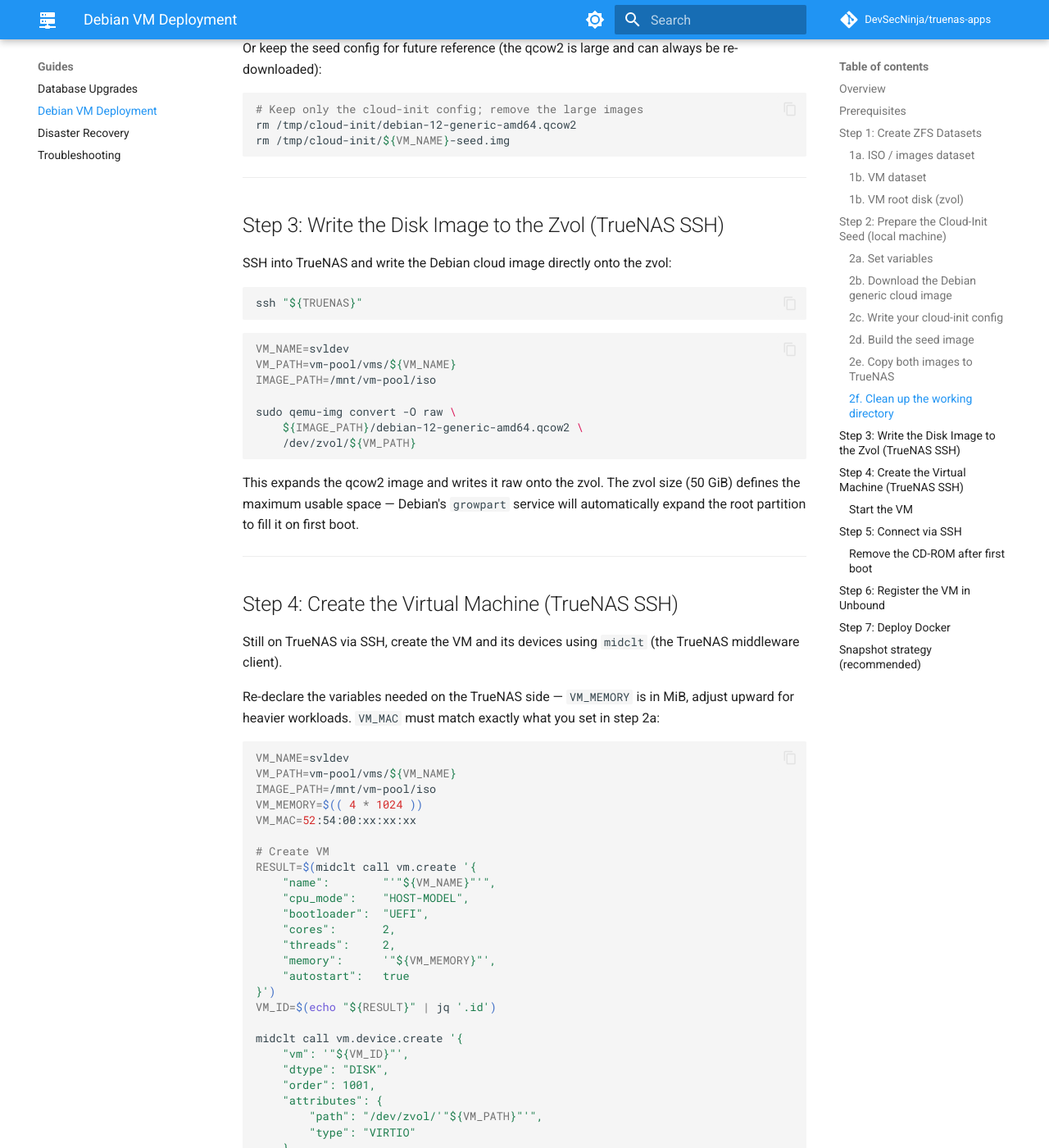
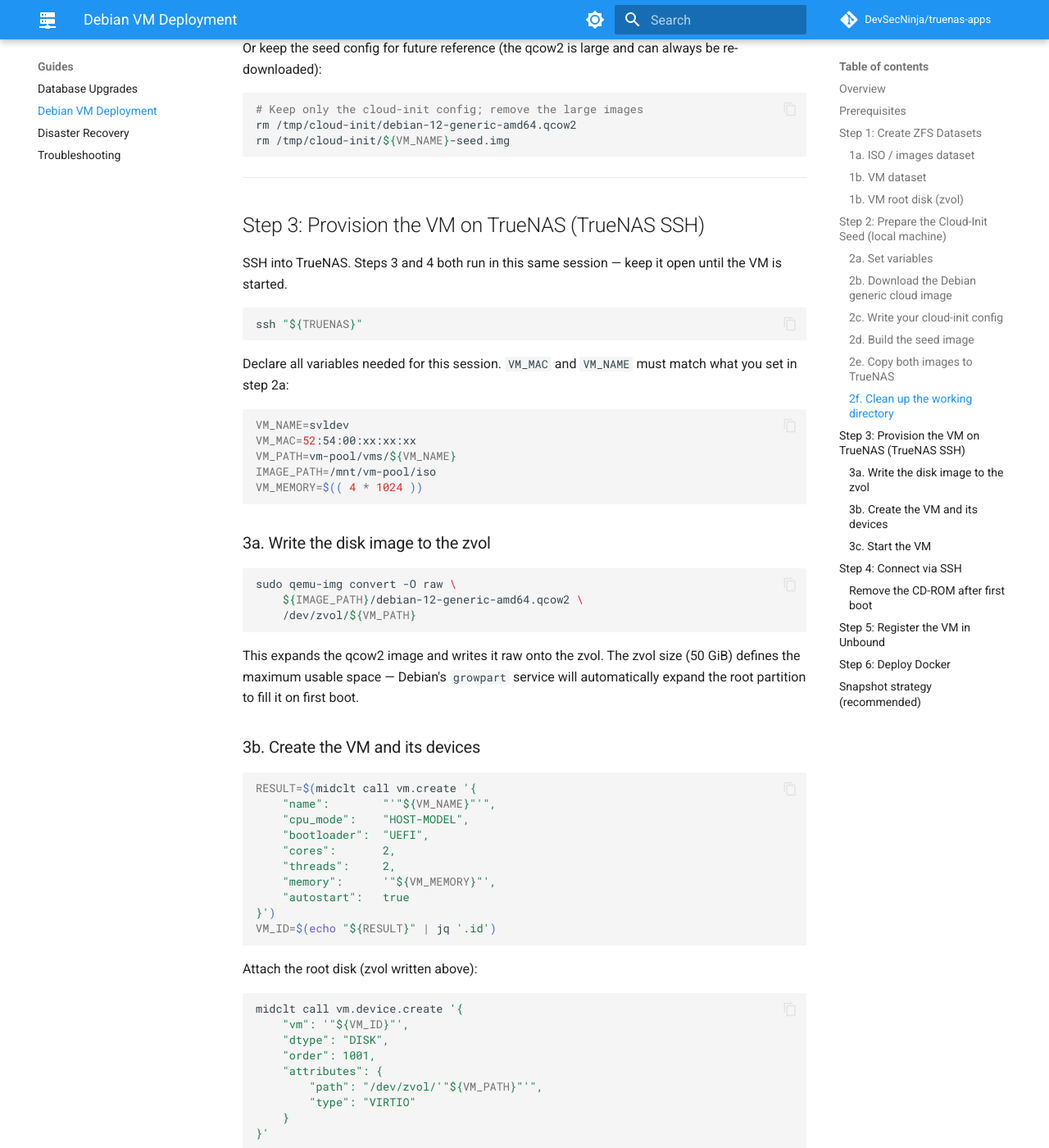
Before and after one commit to DevSecNinja/truenas-apps, an MkDocs documentation site: the page built from docs/VM-DEBIAN.md, in a window 1280 px wide and 1400 px high, scrolled down 6798 px. Shown: the whole window at 82% size. Built offline with MkDocs 1.6.1 and Material for MkDocs 9.7.7, drawn with Linux system fonts in a browser that asks for light colours; comment, search, counter and statistics services are not loaded; some of the changed text lies outside the part shown.

Commit message:
docs: update VM-DEBIAN guide to improve clarity and organization of provisioning steps

````diff
--- a/docs/VM-DEBIAN.md
+++ b/docs/VM-DEBIAN.md
@@ -254,19 +254,27 @@
 
 ---
 
-## Step 3: Write the Disk Image to the Zvol (TrueNAS SSH)
+## Step 3: Provision the VM on TrueNAS (TrueNAS SSH)
 
-SSH into TrueNAS and write the Debian cloud image directly onto the zvol:
+SSH into TrueNAS. Steps 3 and 4 both run in this same session — keep it open until the VM is started.
 
 ```sh
 ssh "${TRUENAS}"
 ```
 
+Declare all variables needed for this session. `VM_MAC` and `VM_NAME` must match what you set in step 2a:
+
 ```sh
 VM_NAME=svldev
+VM_MAC=52:54:00:xx:xx:xx
 VM_PATH=vm-pool/vms/${VM_NAME}
 IMAGE_PATH=/mnt/vm-pool/iso
+VM_MEMORY=$(( 4 * 1024 ))
+```
 
+### 3a. Write the disk image to the zvol
+
+```sh
 sudo qemu-img convert -O raw \
     ${IMAGE_PATH}/debian-12-generic-amd64.qcow2 \
     /dev/zvol/${VM_PATH}
@@ -274,22 +282,9 @@
 
 This expands the qcow2 image and writes it raw onto the zvol. The zvol size (50 GiB) defines the maximum usable space — Debian's `growpart` service will automatically expand the root partition to fill it on first boot.
 
----
-
-## Step 4: Create the Virtual Machine (TrueNAS SSH)
-
-Still on TrueNAS via SSH, create the VM and its devices using `midclt` (the TrueNAS middleware client).
-
-Re-declare the variables needed on the TrueNAS side — `VM_MEMORY` is in MiB, adjust upward for heavier workloads. `VM_MAC` must match exactly what you set in step 2a:
+### 3b. Create the VM and its devices
 
 ```sh
-VM_NAME=svldev
-VM_PATH=vm-pool/vms/${VM_NAME}
-IMAGE_PATH=/mnt/vm-pool/iso
-VM_MEMORY=$(( 4 * 1024 ))
-VM_MAC=52:54:00:xx:xx:xx
-
-# Create VM
 RESULT=$(midclt call vm.create '{
     "name":        "'"${VM_NAME}"'",
     "cpu_mode":    "HOST-MODEL",
@@ -300,7 +295,11 @@
     "autostart":   true
 }')
 VM_ID=$(echo "${RESULT}" | jq '.id')
+```
 
+Attach the root disk (zvol written above):
+
+```sh
 midclt call vm.device.create '{
     "vm": '"${VM_ID}"',
     "dtype": "DISK",
@@ -310,7 +309,11 @@
         "type": "VIRTIO"
     }
 }'
+```
 
+Attach the cloud-init seed as a virtual CD-ROM:
+
+```sh
 midclt call vm.device.create '{
     "vm": '"${VM_ID}"',
     "dtype": "CDROM",
@@ -319,7 +322,11 @@
         "path": "'"${IMAGE_PATH}/${VM_NAME}-seed.img"'"
     }
 }'
+```
 
+Attach the NIC:
+
+```sh
 midclt call vm.device.create '{
     "vm": '"${VM_ID}"',
     "dtype": "NIC",
@@ -336,7 +343,7 @@
 !!! note
     Replace `br0` with your actual bridge or NIC name. Run `ip link` on TrueNAS to find the right interface.
 
-### Start the VM
+### 3c. Start the VM
 
 ```sh
 midclt call vm.start "${VM_ID}"
@@ -389,7 +396,7 @@
 
 ---
 
-## Step 7: Deploy Docker
+## Step 6: Deploy Docker
 
 Continue with the [DevSecNinja/docker](https://github.com/DevSecNinja/docker) repository, which handles:
 
````
Also changed, not shown: other parts of docs/VM-DEBIAN.md (+2 -2 lines).
